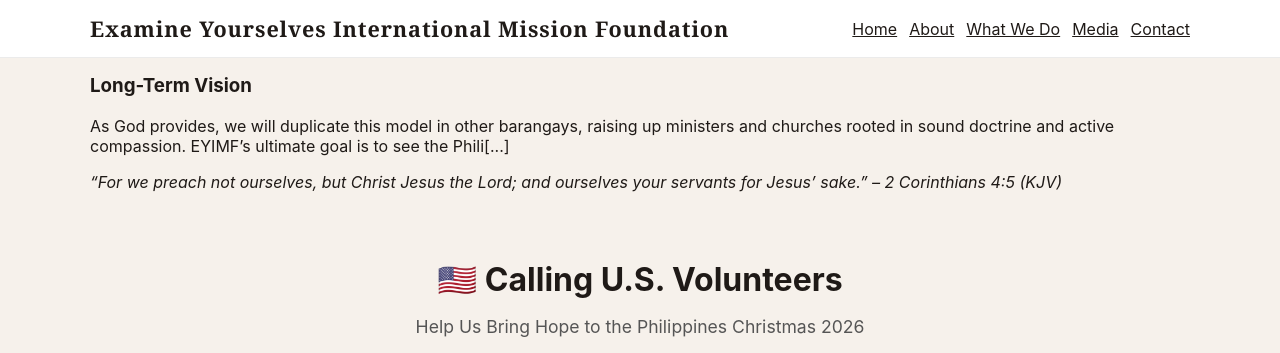
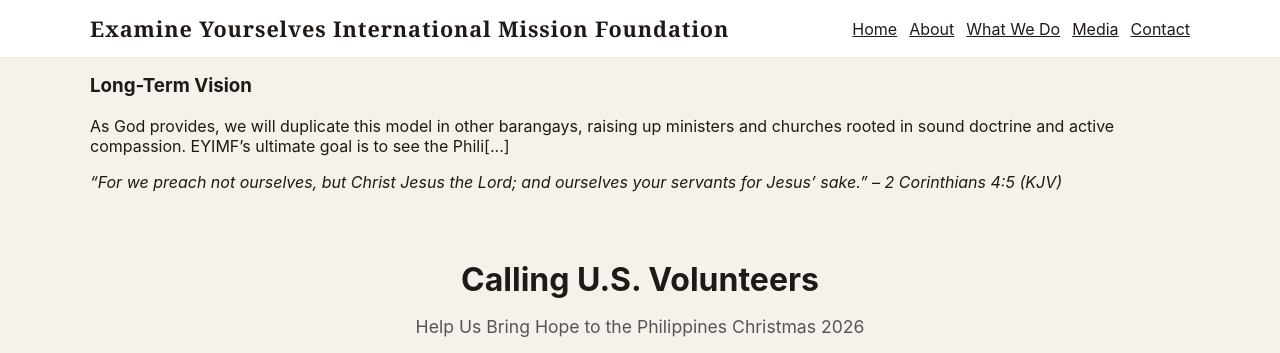
Before and after one commit to Irdavid160/eyimf, a Jekyll site: the page updates.html, which Jekyll copies as it is, in a window 1280 px wide and 900 px high, scrolled down 1438 px, cut to the strip 0-353 px from the top of the window. Built offline with Jekyll 4.4.1, drawn with Linux system fonts in a browser that asks for light colours.

Commit message:
Remove emoji from U.S. Volunteers heading

```diff
--- a/updates.html
+++ b/updates.html
@@ -248,7 +248,7 @@
   <section class="section" id="us-volunteers" aria-labelledby="us-volunteers-heading">
     <div class="container">
       <div style="text-align: center;">
-        <h2 id="us-volunteers-heading" style="font-size: 2rem; margin-bottom: 10px;">🇺🇸 Calling U.S. Volunteers</h2>
+        <h2 id="us-volunteers-heading" style="font-size: 2rem; margin-bottom: 10px;">Calling U.S. Volunteers</h2>
         <p style="font-size: 1.1rem; color: #555;">
           Help Us Bring Hope to the Philippines Christmas 2026
         </p>
```
